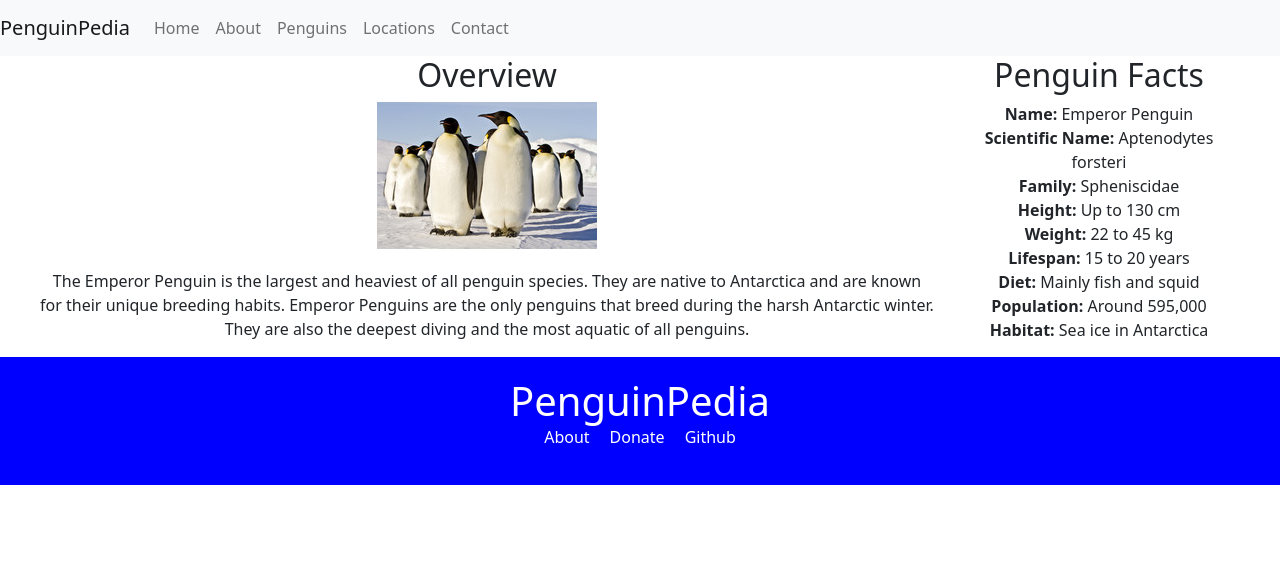
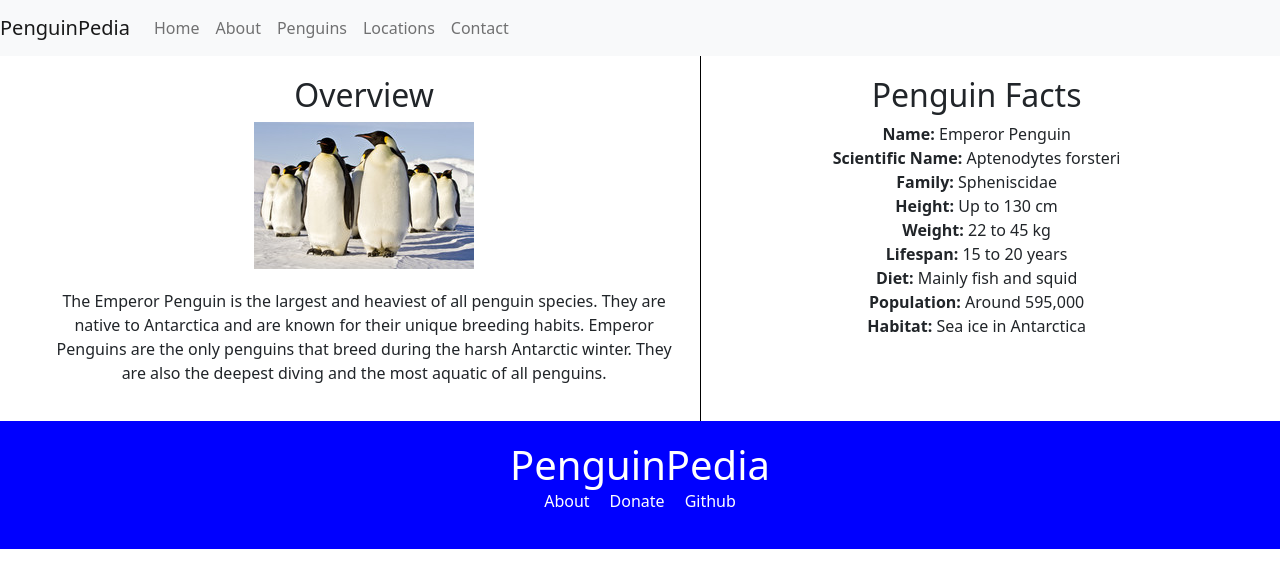
Before and after one commit to JamesFloyd-Pen/PenguinPedia-Website, a React (Create React App) app in the folder penguinpedia-app/: page /EmperorPenguin in a window 1280 px wide. Shown: the top 588 px of the page. Built offline with nearby package versions, Linux system fonts and the light colour scheme.

Commit message:
Emperor Penguin One
Redux slightly

```diff
--- a/penguinpedia-app/src/pages/Emperor_Penguin.js
+++ b/penguinpedia-app/src/pages/Emperor_Penguin.js
@@ -1,13 +1,13 @@
 import React from 'react';
 import '../components/styles/Penguins.css';
 import penguinImage from '../components/img/emperorpenguin.jpg';
-import bootstrap from 'bootstrap/dist/css/bootstrap.min.css';
+import 'bootstrap/dist/css/bootstrap.min.css';
 
 function EmperorPenguin() {
     return (
         <div className="info-container center-content">
-      <div class="row">
-        <div className="info-section" class="col">
+            <div className="row">
+                <div className="info-section col">
                     <h2>Overview</h2>
                     <div className="image-box space-below">
                         <img src={penguinImage} alt="Emperor Penguin" />
@@ -16,7 +16,7 @@ function EmperorPenguin() {
                         The Emperor Penguin is the largest and heaviest of all penguin species. They are native to Antarctica and are known for their unique breeding habits. Emperor Penguins are the only penguins that breed during the harsh Antarctic winter. They are also the deepest diving and the most aquatic of all penguins.
                     </p>
                 </div>
-        <div className="info-penguin-box" class="col-3">
+                <div className="info-penguin-box col-3">
                     <h2>Penguin Facts</h2>
                     <ul>
                         <li><strong>Name:</strong> Emperor Penguin </li>
```
Lines whose indentation alone changed are shown as unchanged.
